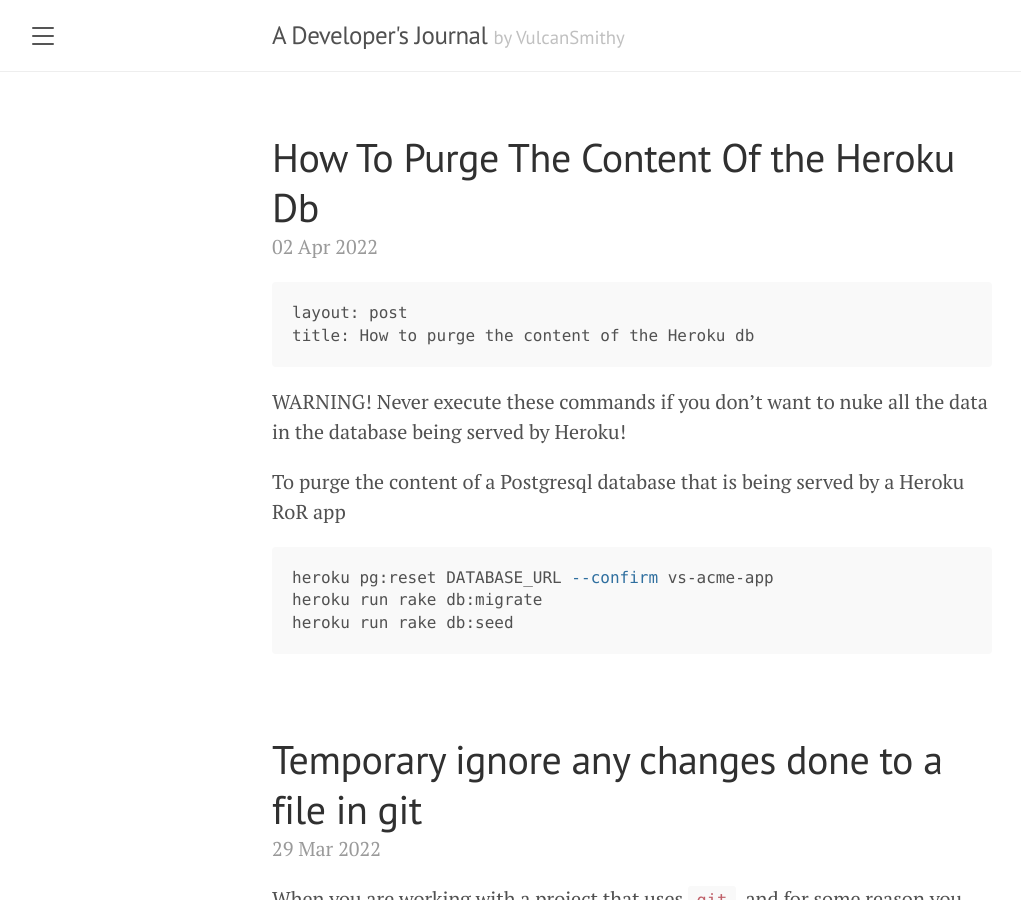
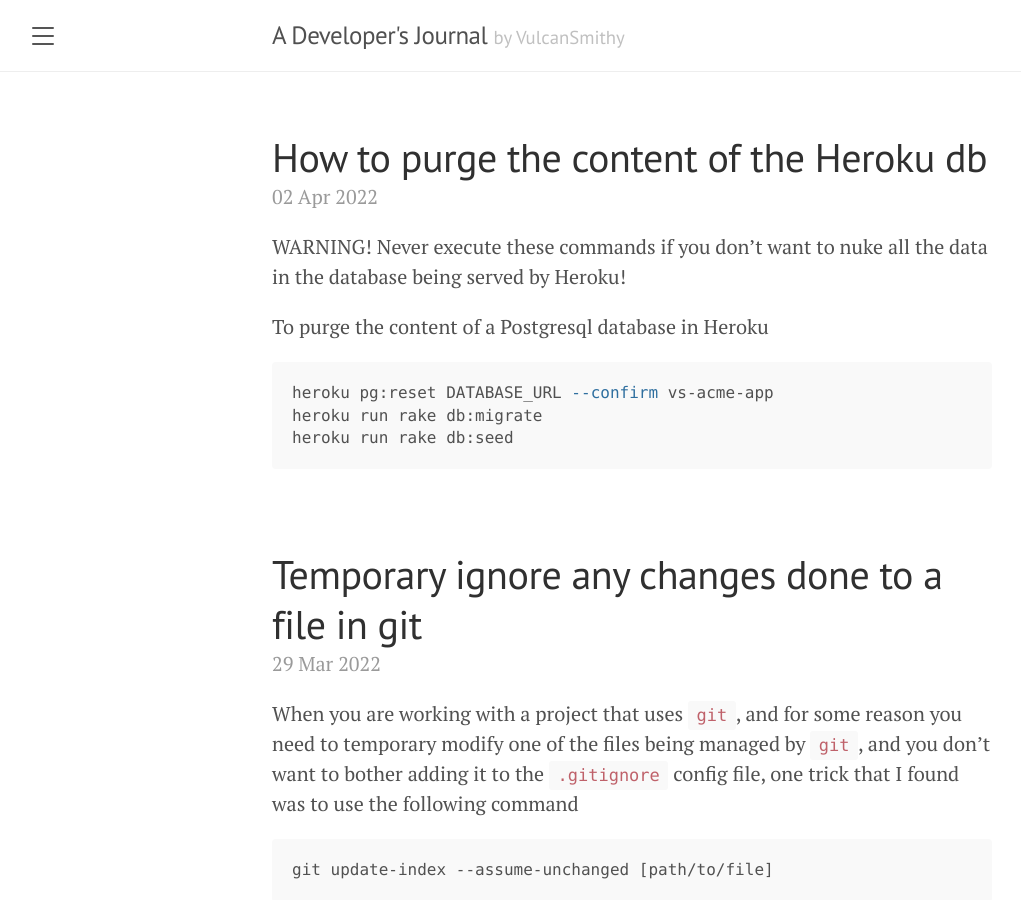
Before and after one commit to vulcansmithy/vulcansmithy.github.io, a Jekyll site: the page built from index.html, in a window 1280 px wide and 900 px high. Shown: the whole window, without its empty margins (8-1029 px from the left). Built offline with Jekyll 4.4.1, drawn with Linux system fonts in a browser that asks for light colours; the list of posts is cut into pages by our own code.

Commit message:
Minor revision.

````diff
--- a/_posts/2022-04-02-how-to-purge-the-content-of the-heroku-db.md
+++ b/_posts/2022-04-02-how-to-purge-the-content-of the-heroku-db.md
@@ -1,11 +1,11 @@
-```text
+---
 layout: post
 title: How to purge the content of the Heroku db
-```
+---
 
 WARNING! Never execute these commands if you don't want to nuke all the data in the database being served by Heroku!
 
-To purge the content of a Postgresql database that is being served by a Heroku RoR app
+To purge the content of a Postgresql database in Heroku
 
 ```bash
 heroku pg:reset DATABASE_URL --confirm vs-acme-app
````
